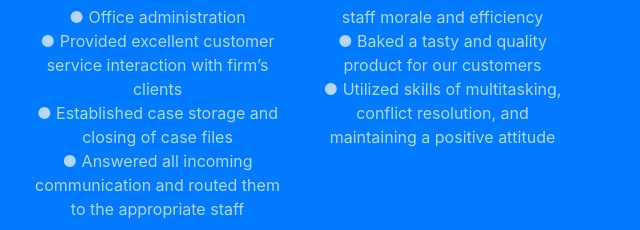
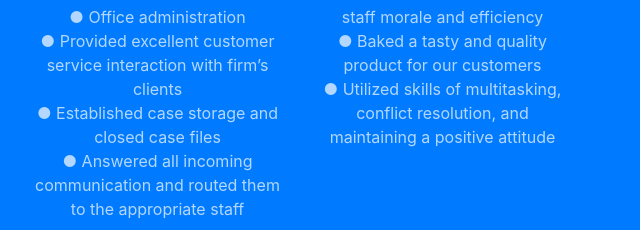
Before and after one commit to odonnellbd/bobby.d.odonnell, a website with bundled scripts: page index.html in a window 1280 px wide. Shown: the part 2024-2254 px from the top of the page, 625-1265 px from the left. Built offline with nearby package versions, Linux system fonts and the light colour scheme.

Commit message:
Update index.html

```diff
--- a/index.html
+++ b/index.html
@@ -129,7 +129,7 @@
                <p> Sterling, VA September 2015 – December 2016</p>
             <p class="text-faded mb-0">● Office administration</p>
             <p class="text-faded mb-0">● Provided excellent customer service interaction with firm’s clients</p>
-            <p class="text-faded mb-0">● Established case storage and closing of case files</p>
+            <p class="text-faded mb-0">● Established case storage and closed case files</p>
             <p class="text-faded mb-0">● Answered all incoming communication and routed them to the appropriate staff</p>
           </div>
           <div class="col-lg-3 col-md-6 mb-5 mb-md-0">
```
